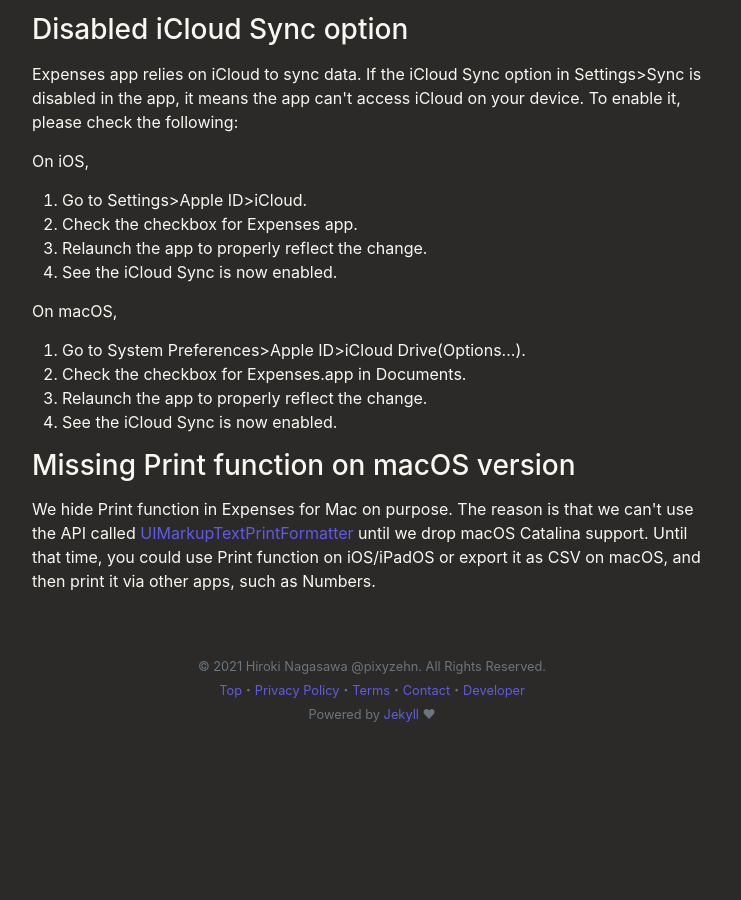
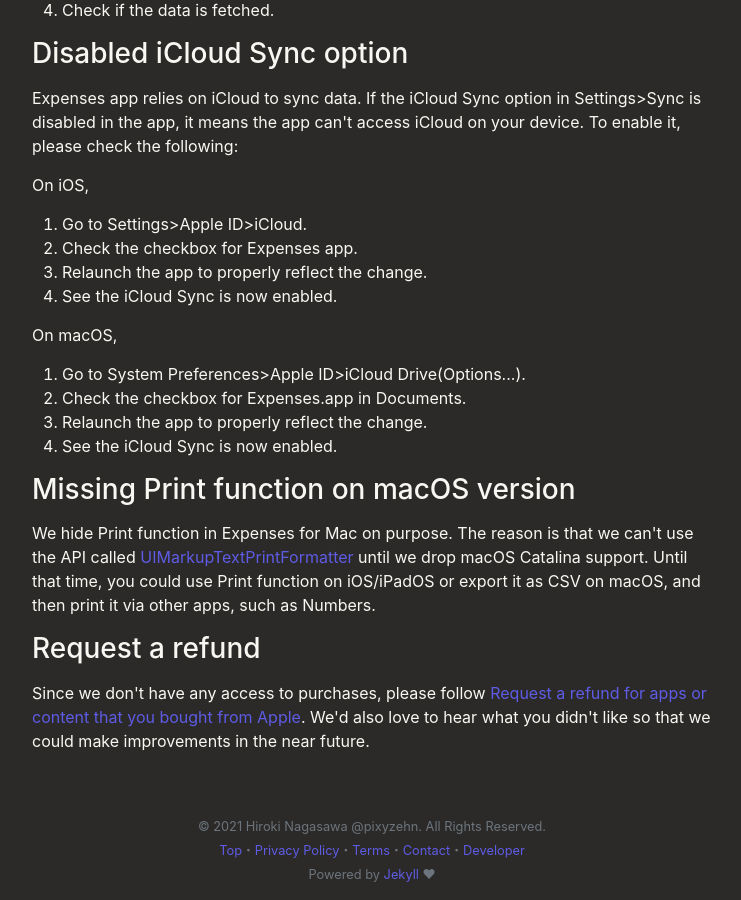
Before and after one commit to pixyzehn/pixyzehn.com, a Jekyll site: the page built from pages/expenses/contact.md, in a window 1280 px wide and 900 px high, scrolled down 1729 px. Shown: the whole window, without its empty margins (268-1009 px from the left). Built offline with Jekyll 4.4.1, drawn with Linux system fonts in a browser that asks for light colours; before the commit the page ends 2469 px from its top, so only the background shows below that.

Commit message:
Update faq

```diff
--- a/_includes/expenses/contact.html
+++ b/_includes/expenses/contact.html
@@ -10,6 +10,7 @@
     <li><a href="#icloud-sync-is-not-working">iCloud Sync is not working between iOS and Mac</a></li>
     <li><a href="#disabled-icloud-sync-option">Disabled iCloud Sync option</a></li>
     <li><a href="#missing-print-function-on-macos-version">Missing Print function on macOS version</a></li>
+    <li><a href="#request-refund">Request a refund</a></li>
 
     <hr>
 
@@ -75,4 +76,7 @@
 
     <h3 id="missing-print-function-on-macos-version">Missing Print function on macOS version</h3>
     <p>We hide Print function in Expenses for Mac on purpose. The reason is that we can't use the API called <a href="https://developer.apple.com/documentation/uikit/uimarkuptextprintformatter">UIMarkupTextPrintFormatter</a> until we drop macOS Catalina support. Until that time, you could use Print function on iOS/iPadOS or export it as CSV on macOS, and then print it via other apps, such as Numbers.</p>
+
+    <h3 id="request-refund">Request a refund</h3>
+    <p>Since we don't have any access to purchases, please follow <a href="https://support.apple.com/en-us/HT204084">Request a refund for apps or content that you bought from Apple</a>. We'd also love to hear what you didn't like so that we could make improvements in the near future.</p>
 </div>
```
